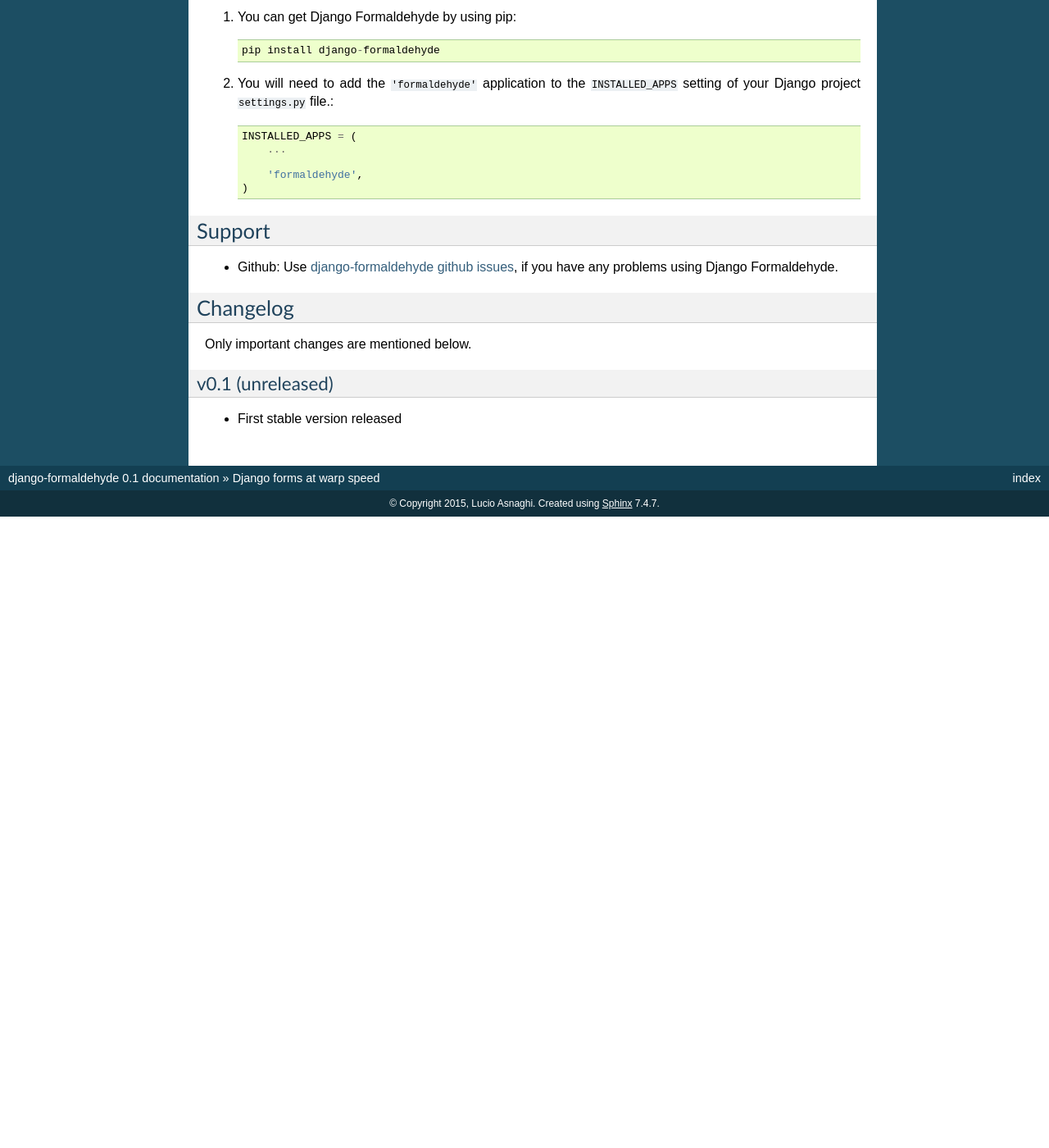
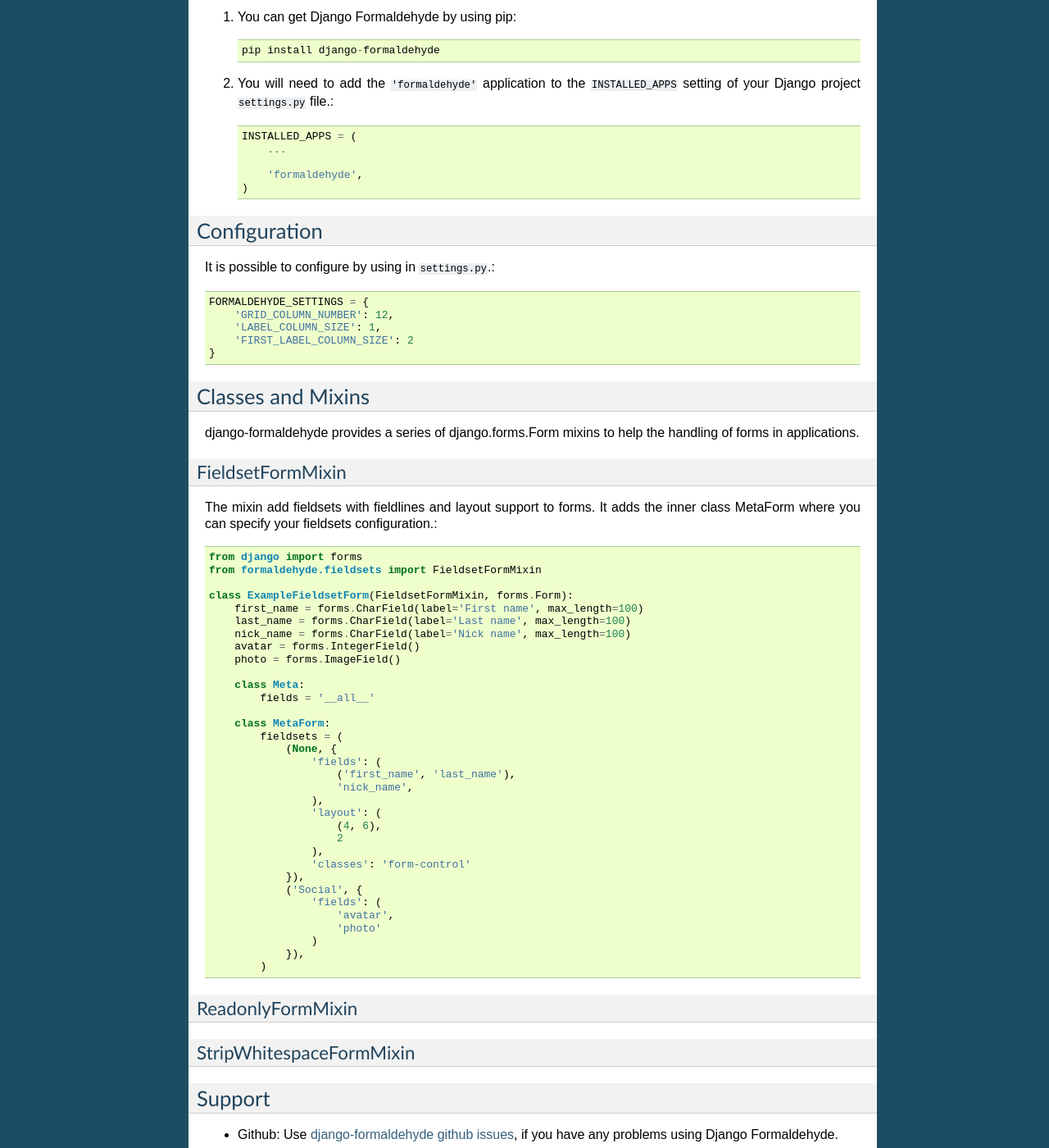
Before and after one commit to kunitoki/django-formaldehyde, a Sphinx documentation site: the page built from docs/index.rst, in a window 1280 px wide and 1400 px high, scrolled down 502 px. Shown: the whole window at 82% size. Built offline with Sphinx 7.4.7, drawn with Linux system fonts in a browser that asks for light colours; before the commit the page ends 1132 px from its top, so only the background shows below that; some of the changed text lies outside the part shown.

Commit message:
- updated docs

```diff
--- a/docs/index.rst
+++ b/docs/index.rst
@@ -17,6 +17,73 @@
     )
 
 
+Configuration
+=============
+
+It is possible to configure by using in ``settings.py``.::
+
+    FORMALDEHYDE_SETTINGS = {
+        'GRID_COLUMN_NUMBER': 12,
+        'LABEL_COLUMN_SIZE': 1,
+        'FIRST_LABEL_COLUMN_SIZE': 2
+    }
+
+
+Classes and Mixins
+==================
+
+django-formaldehyde provides a series of django.forms.Form mixins to help the handling of forms in applications.
+
+
+FieldsetFormMixin
+-----------------
+
+The mixin add fieldsets with fieldlines and layout support to forms. It adds the
+inner class MetaForm where you can specify your fieldsets configuration.::
+
+    from django import forms
+    from formaldehyde.fieldsets import FieldsetFormMixin
+
+    class ExampleFieldsetForm(FieldsetFormMixin, forms.Form):
+        first_name = forms.CharField(label='First name', max_length=100)
+        last_name = forms.CharField(label='Last name', max_length=100)
+        nick_name = forms.CharField(label='Nick name', max_length=100)
+        avatar = forms.IntegerField()
+        photo = forms.ImageField()
+
+        class Meta:
+            fields = '__all__'
+
+        class MetaForm:
+            fieldsets = (
+                (None, {
+                    'fields': (
+                        ('first_name', 'last_name'),
+                        'nick_name',
+                    ),
+                    'layout': (
+                        (4, 6),
+                        2
+                    ),
+                    'classes': 'form-control'
+                }),
+                ('Social', {
+                    'fields': (
+                        'avatar',
+                        'photo'
+                    )
+                }),
+            )
+
+
+ReadonlyFormMixin
+-----------------
+
+
+StripWhitespaceFormMixin
+------------------------
+
+
 Support
 =======
 
```
